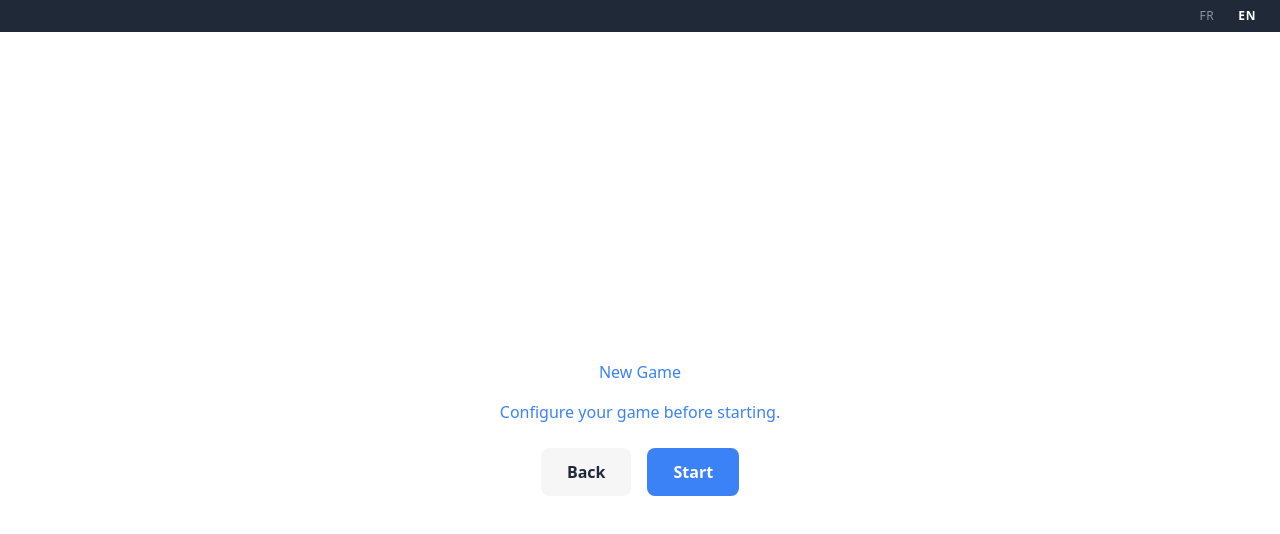
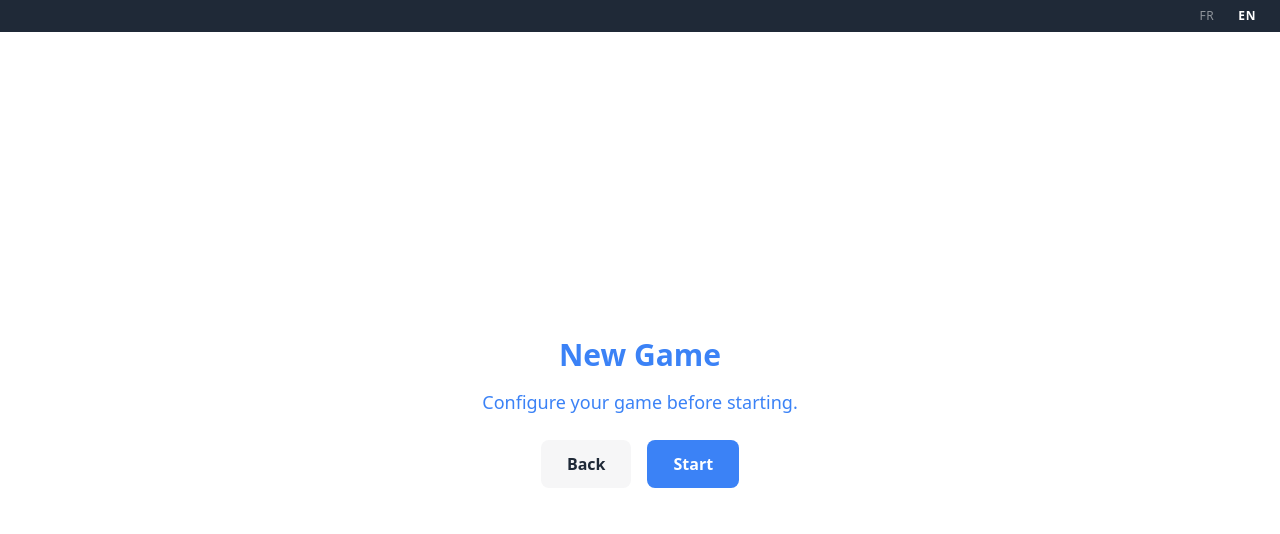
Before and after one commit to Gcob/chess, a Vue app in the folder frontend/: page /new-game in a window 1280 px wide. Shown: the top 534 px of the page. Built offline with nearby package versions, Linux system fonts and the light colour scheme; the HTML template or start-up script is replaced by a standard one.

Commit message:
feat: implement layout styles and refactor page components for improved structure

```diff
--- a/frontend/package.json
+++ b/frontend/package.json
@@ -6,7 +6,10 @@
     "scripts": {
         "dev": "vite",
         "build": "run-p type-check \"build-only {@}\" --",
+        "build-only": "vite build",
+        "type-check": "vue-tsc --build --force",
         "preview": "vite preview",
+        "preview:public": "vite preview --host",
         "test:unit": "vitest",
         "test:e2e": "playwright test",
         "test:e2e:ui": "playwright test --ui",
--- a/frontend/src/App.vue
+++ b/frontend/src/App.vue
@@ -1,17 +1,17 @@
 <script setup lang="ts">
-import { RouterView } from 'vue-router'
+import {RouterView} from 'vue-router'
 import SuperTopBar from '@/components/SuperTopBar.vue'
 </script>
 
 <template>
-  <SuperTopBar />
-  <RouterView />
+  <div id="app-main">
+    <SuperTopBar/>
+    <RouterView/>
+  </div>
 </template>
 
 <style lang="scss">
 @use '@/assets/styles/variables' as *;
 
-#app {
-  min-height: 100vh;
-}
+
 </style>
--- /dev/null
+++ b/frontend/src/assets/styles/_layouts.scss
@@ -0,0 +1,16 @@
+@use 'variables' as *;
+
+#app-main {
+  display: flex;
+  flex-direction: column;
+  min-height: 100svh;
+}
+
+.c-page {
+  flex: 1;
+  display: flex;
+  flex-direction: column;
+  align-items: center;
+  justify-content: center;
+  gap: $spacing-4;
+}
--- a/frontend/src/assets/styles/main.scss
+++ b/frontend/src/assets/styles/main.scss
@@ -6,6 +6,7 @@
 @use 'reset';
 @use 'animations';
 @use 'commons';
+@use 'layouts';
 
 body {
   font-family: $font-family-base;
--- a/frontend/src/components/pages/HomePage.vue
+++ b/frontend/src/components/pages/HomePage.vue
@@ -1,5 +1,5 @@
 <template>
-  <main class="page" id="home-page">
+  <main class="c-page" id="home-page">
     <h1 class="c-h1">{{ $t('app.title') }}</h1>
     <p class="home__subtitle">{{ $t('home.subtitle') }}</p>
 
@@ -14,15 +14,8 @@
 <script setup lang="ts">
 </script>
 
-<style lang="scss" >
+<style lang="scss">
 #home-page {
-  display: flex;
-  flex-direction: column;
-  align-items: center;
-  justify-content: center;
-  min-height: 100vh;
-  gap: $spacing-4;
-
   &__subtitle {
     font-size: $font-size-lg;
     color: rgba($color3, 0.5);
--- a/frontend/src/components/pages/NewGamePage.vue
+++ b/frontend/src/components/pages/NewGamePage.vue
@@ -1,7 +1,7 @@
 <template>
-  <main class="page" id="new-game-page">
-    <h1 class="h1">{{ $t('newGame.title') }}</h1>
-    <p class="text-lg text-muted">{{ $t('newGame.subtitle') }}</p>
+  <main class="c-page" id="new-game-page">
+    <h1 class="c-h1">{{ $t('newGame.title') }}</h1>
+    <p class="c-text-lg text-muted">{{ $t('newGame.subtitle') }}</p>
 
     <form class="new-game__form" @submit.prevent>
       <!-- Game settings will go here -->
@@ -27,15 +27,8 @@ function onStartButtonClick() {
 
 </script>
 
-<style lang="scss" >
+<style lang="scss">
 #new-game-page {
-  display: flex;
-  flex-direction: column;
-  align-items: center;
-  justify-content: center;
-  min-height: 100vh;
-  gap: $spacing-4;
-
   &__form {
     margin-top: $spacing-8;
     width: 100%;
--- a/frontend/vite.config.ts
+++ b/frontend/vite.config.ts
@@ -10,6 +10,9 @@ export default defineConfig({
     vue(),
     vueDevTools(),
   ],
+  preview: {
+    allowedHosts: true,
+  },
   css: {
     preprocessorOptions: {
       scss: {
```
